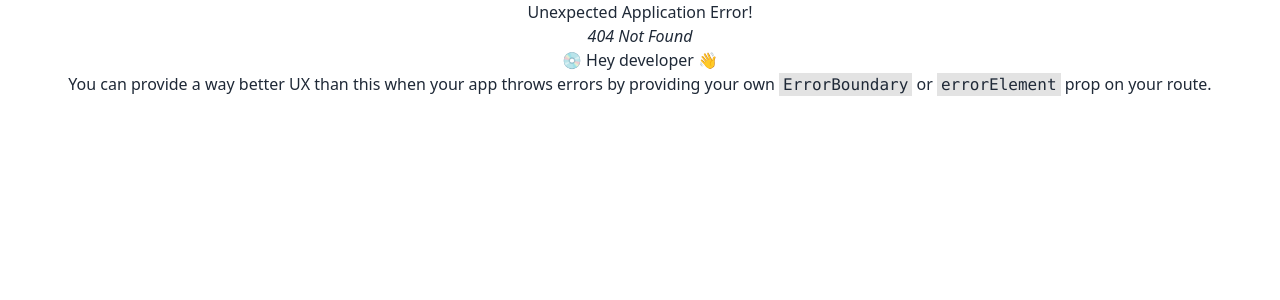
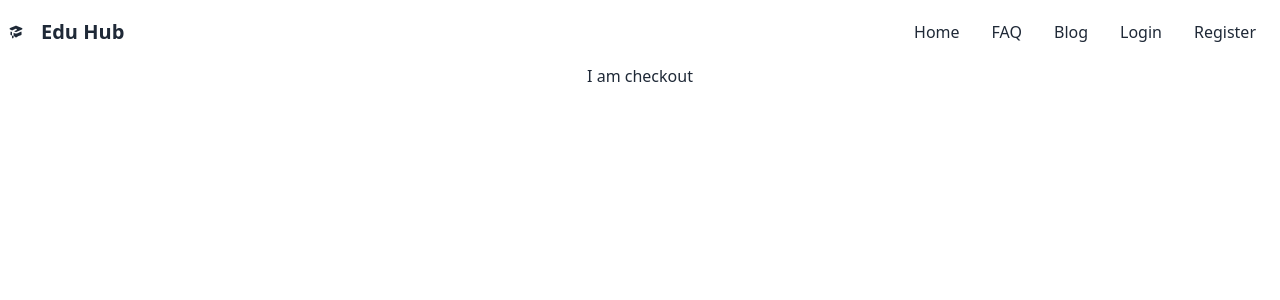
Before and after one commit to Mohaiminul-Islam-Bhuiyan/edu-hub-e-learning-site-client-a10, a React (Create React App) app: page /checkout in a window 1280 px wide. Before the commit this address had no page. Shown: the top 300 px of the page. Built offline with nearby package versions, Linux system fonts and the light colour scheme.

Commit message:
check out added

```diff
--- a/src/Routes/Routes.js
+++ b/src/Routes/Routes.js
@@ -1,5 +1,6 @@
 import {createBrowserRouter} from 'react-router-dom'
 import Blog from '../components/Blog'
+import CheckOut from '../components/CheckOut'
 import CourseDetails from '../components/CourseDetails'
 import Courses from '../components/Courses'
 import FAQ from '../components/FAQ'
@@ -46,6 +47,10 @@ export const router = createBrowserRouter([
                 path: '/courses/:id',
                 element: <CourseDetails></CourseDetails>,
                 loader: ({params}) => fetch(`http://localhost:5000/courses/${params.id}`)
+            },
+            {
+                path: '/checkout',
+                element: <CheckOut></CheckOut>
             }
         ]
     }
--- /dev/null
+++ b/src/components/CheckOut.jsx
@@ -0,0 +1,11 @@
+import React from 'react';
+
+const CheckOut = () => {
+    return (
+        <div>
+            <h2>I am checkout</h2>
+        </div>
+    );
+};
+
+export default CheckOut;
--- a/src/components/CourseDetails.jsx
+++ b/src/components/CourseDetails.jsx
@@ -1,5 +1,6 @@
 import React from 'react';
-import { useLoaderData } from 'react-router-dom';
+import { FaArrowRight } from 'react-icons/fa';
+import { Link, useLoaderData } from 'react-router-dom';
 import LeftSideNavbar from './LeftSideNavbar';
 
 const CourseDetails = () => {
@@ -20,6 +21,7 @@ const CourseDetails = () => {
                     </div>
                     <div className='my-auto mx-5'>
                         <h3>{about}</h3>
+                        <button className="btn btn-wide btn-primary mt-5"><Link to='/checkout'>Checkout</Link><FaArrowRight></FaArrowRight></button>
                     </div>
                 </div>
             </div>
```
